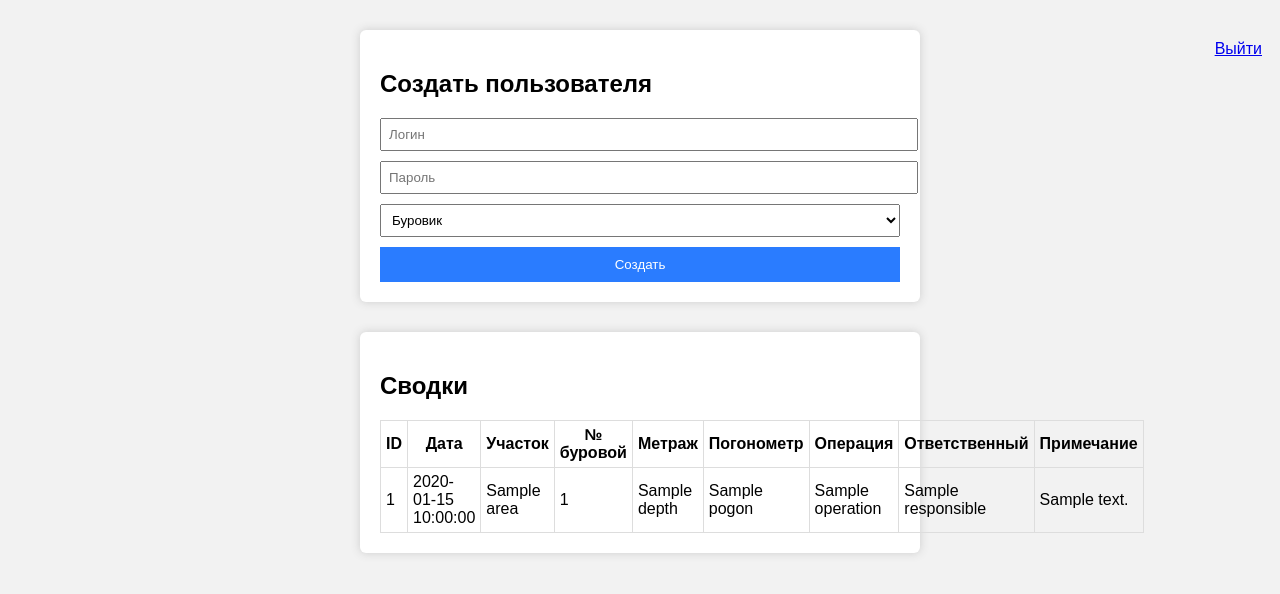
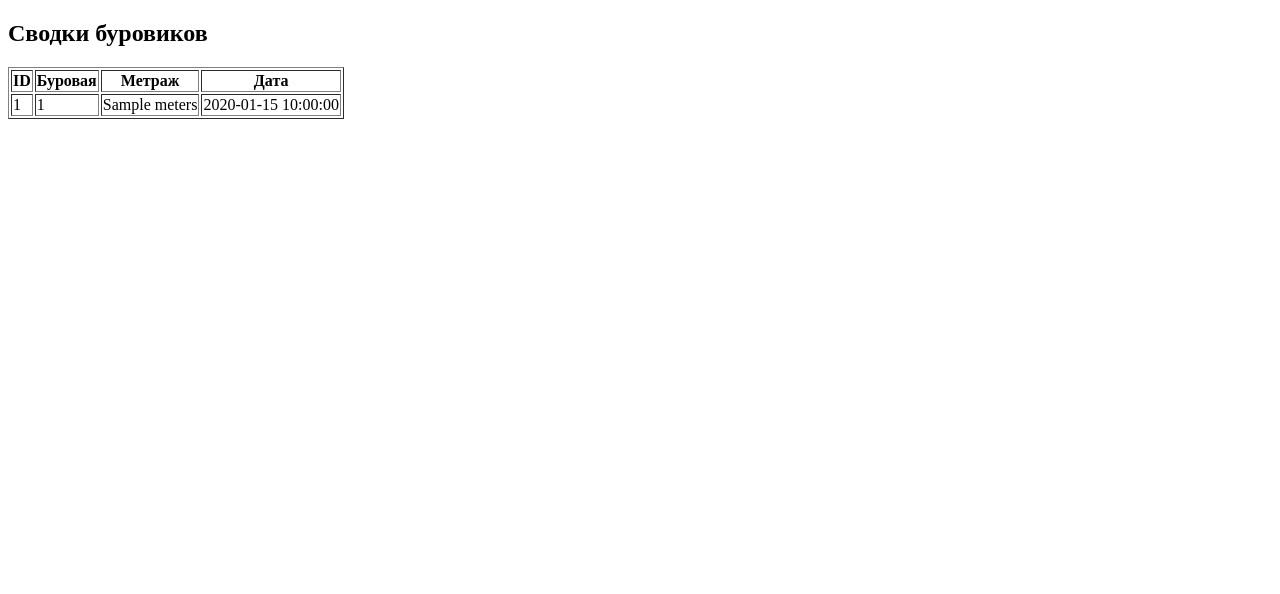
Before and after one commit to Maksat-Sh/bur-report-supabase, a FastAPI app: template templates/dispatcher.html in a window 1280 px wide. Shown: the top 594 px of the page. Run offline with FastAPI, Linux system fonts and the light colour scheme; the template is opened without the code that fills it: most values are stand-ins (such as "Sample title", 1, 10 or a date in 2020); parts of the project's set-up code (start-up, migrations or seed data) failed here and were passed over.

Commit message:
Update dispatcher.html

```diff
--- a/templates/dispatcher.html
+++ b/templates/dispatcher.html
@@ -1,59 +1,27 @@
 <!DOCTYPE html>
-<html>
+<html lang="ru">
 <head>
     <meta charset="UTF-8">
     <title>Диспетчер</title>
-    <link rel="stylesheet" href="/static/style.css">
 </head>
 <body>
+<h2>Сводки буровиков</h2>
 
-<a href="/logout" class="logout">Выйти</a>
-
-<div class="box">
-    <h2>Создать пользователя</h2>
-
-    <form method="post" action="/create_user">
-        <input name="username" placeholder="Логин" required>
-        <input name="password" placeholder="Пароль" required>
-        <select name="role">
-            <option value="bur">Буровик</option>
-            <option value="dispatcher">Диспетчер</option>
-        </select>
-        <button>Создать</button>
-    </form>
-</div>
-
-<div class="box">
-    <h2>Сводки</h2>
-
-    <table>
+<table border="1">
     <tr>
         <th>ID</th>
+        <th>Буровая</th>
+        <th>Метраж</th>
         <th>Дата</th>
-            <th>Участок</th>
-            <th>№ буровой</th>
-            <th>Метраж</th>
-            <th>Погонометр</th>
-            <th>Операция</th>
-            <th>Ответственный</th>
-            <th>Примечание</th>
     </tr>
-
     {% for r in reports %}
     <tr>
         <td>{{ r.id }}</td>
-            <td>{{ r.datetime }}</td>
-            <td>{{ r.area }}</td>
         <td>{{ r.rig_number }}</td>
-            <td>{{ r.depth }}</td>
-            <td>{{ r.pogon }}</td>
-            <td>{{ r.operation }}</td>
-            <td>{{ r.responsible }}</td>
-            <td>{{ r.note }}</td>
+        <td>{{ r.meters }}</td>
+        <td>{{ r.created_at }}</td>
     </tr>
     {% endfor %}
 </table>
-</div>
-
 </body>
 </html>
```
Lines whose indentation alone changed are shown as unchanged.
